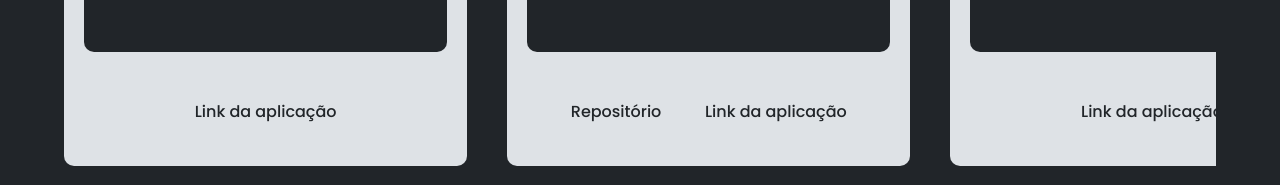
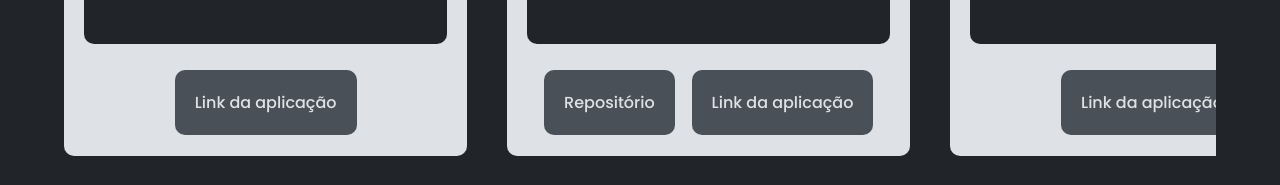
Before and after one commit to LuisEduardo20/Portfolio, a React (Create React App) app: page / in a window 1280 px wide. Shown: the part 1458-1643 px from the top of the page. Built offline with nearby package versions, Linux system fonts and the light colour scheme.

Commit message:
Resize das seções e margin do card com a scrollbar

```diff
--- a/src/components/ProjectCard/style.ts
+++ b/src/components/ProjectCard/style.ts
@@ -23,9 +23,9 @@ export const Container = styled.div`
   }
 
   @media screen and (max-width: 768px) {
-    height: 80%;
+    height: 100%;
 
-    grid-template-rows: 1fr 30% 50% 1fr;
+    grid-template-rows: 1fr 1.5fr 2fr 1fr;
     gap: 10px;
 
     flex: 0 0 75%;
@@ -63,10 +63,19 @@ export const LinksContainer = styled.div`
   width: 100%;
   display: flex;
   justify-content: space-evenly;
+
+  @media screen and (max-width: 768px) {
+    align-items: center;
+    flex-direction: column;
+  }
 `;
 
 export const Link = styled.a`
-  color: var(--black);
+  padding: 20px;
+  background-color: var(--button-background);
+  border-radius: 10px;
+
+  color: var(--white);
   font-weight: 500;
   font-size: 1rem;
   text-decoration: none;
@@ -74,6 +83,11 @@ export const Link = styled.a`
   transition: filter 0.2s;
 
   &:hover {
-    filter: brightness(2);
+    filter: brightness(0.8);
+  }
+
+  @media screen and (max-width: 768px) {
+    padding: 10px;
+    margin-bottom: 10px;
   }
 `;
--- a/src/components/Projects/style.ts
+++ b/src/components/Projects/style.ts
@@ -18,8 +18,9 @@ export const Title = styled.h2`
 
 export const ProjectsSlider = styled.ul`
   width: 100%;
-  height: 750px;
+  height: 760px;
   min-width: 0px;
+  padding-bottom: 20px;
 
   overflow-x: scroll;
 
```
